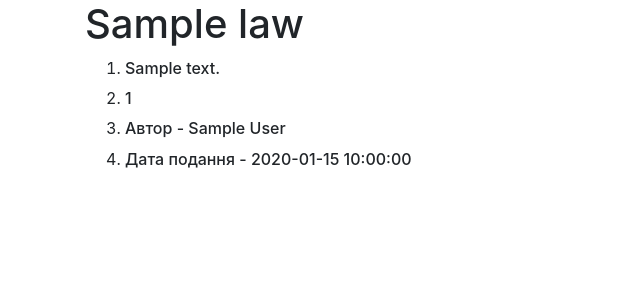
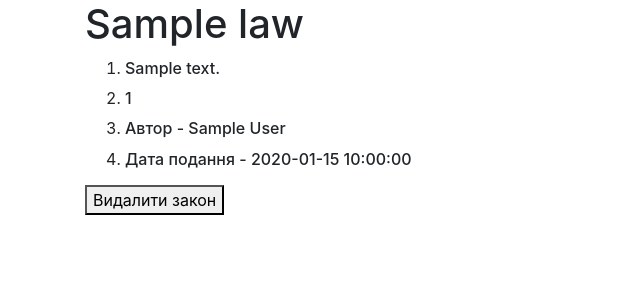
Before and after one commit to GrimWaltzman/zrada-js, a Python web app: template front/templates/zrada/list_of_laws.html in a window 1280 px wide. Shown: the part 56-356 px from the top of the page, without its empty margins (0-640 px from the left). Run offline with Jinja, Linux system fonts and the light colour scheme; the template is opened without the code that fills it: most values are stand-ins (such as "Sample title", 1, 10 or a date in 2020); some libraries are stand-ins or nearby versions.

Commit message:
Added delete button for laws

```diff
--- a/front/templates/zrada/list_of_laws.html
+++ b/front/templates/zrada/list_of_laws.html
@@ -21,6 +21,7 @@
     </div>
 </nav>
 
+<main id="main">
 <div class="container">
     <div class="row">
         <div class="col">
@@ -32,10 +33,14 @@
                 <li><h6>Автор - {{law["author"]}}</h6></li>
                 <li><h6>Дата подання - {{law["date"]}}</h6></li>
             </ol>
+            <button data-id='{{law["_id"]}}'>Видалити закон</button>
             {% endfor %}
         </div>
     </div>
 </div>
+</main>
+
+<script src="/static/law_deleter"></script>
 <script src="https://code.jquery.com/jquery-3.3.1.slim.min.js" integrity="sha384-q8i/X+965DzO0rT7abK41JStQIAqVgRVzpbzo5smXKp4YfRvH+8abtTE1Pi6jizo" crossorigin="anonymous"></script>
 <script src="https://cdnjs.cloudflare.com/ajax/libs/popper.js/1.14.7/umd/popper.min.js" integrity="sha384-UO2eT0CpHqdSJQ6hJty5KVphtPhzWj9WO1clHTMGa3JDZwrnQq4sF86dIHNDz0W1" crossorigin="anonymous"></script>
 <script src="https://stackpath.bootstrapcdn.com/bootstrap/4.3.1/js/bootstrap.min.js" integrity="sha384-JjSmVgyd0p3pXB1rRibZUAYoIIy6OrQ6VrjIEaFf/nJGzIxFDsf4x0xIM+B07jRM" crossorigin="anonymous"></script>
```
